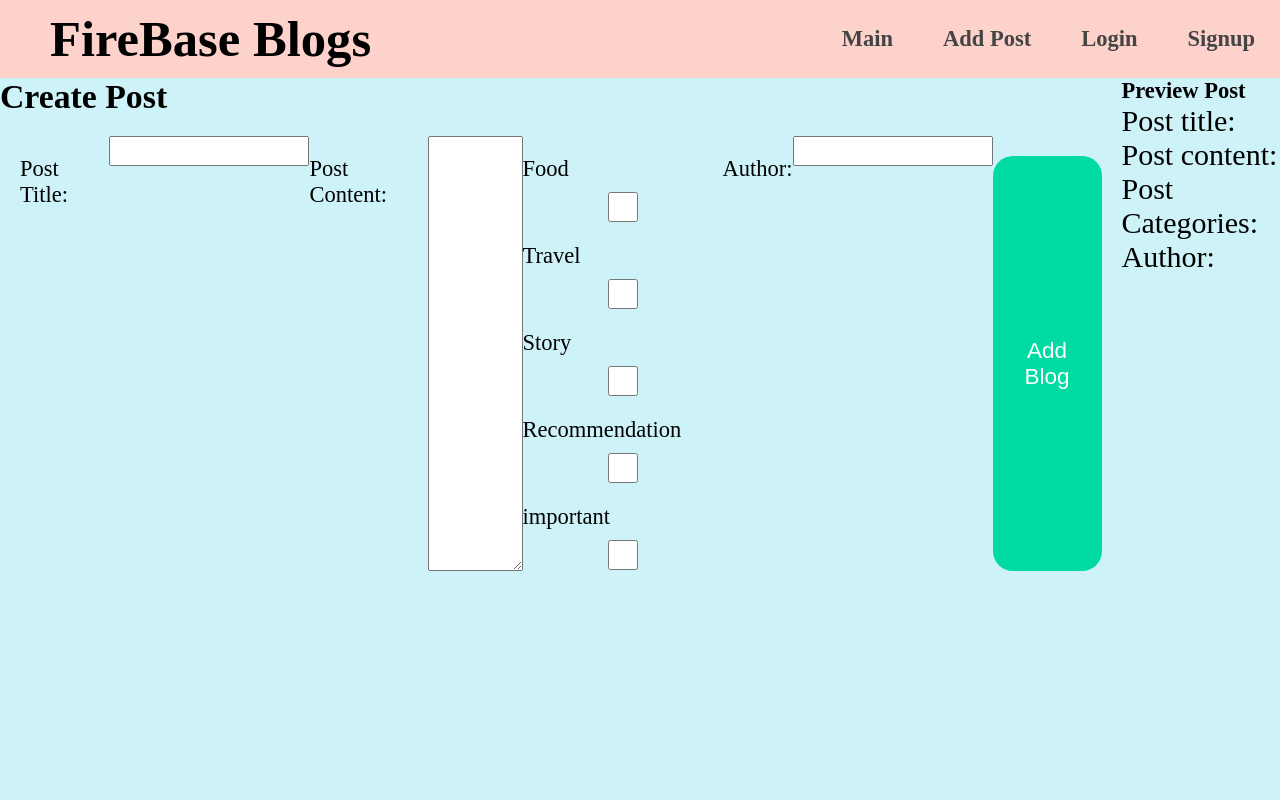
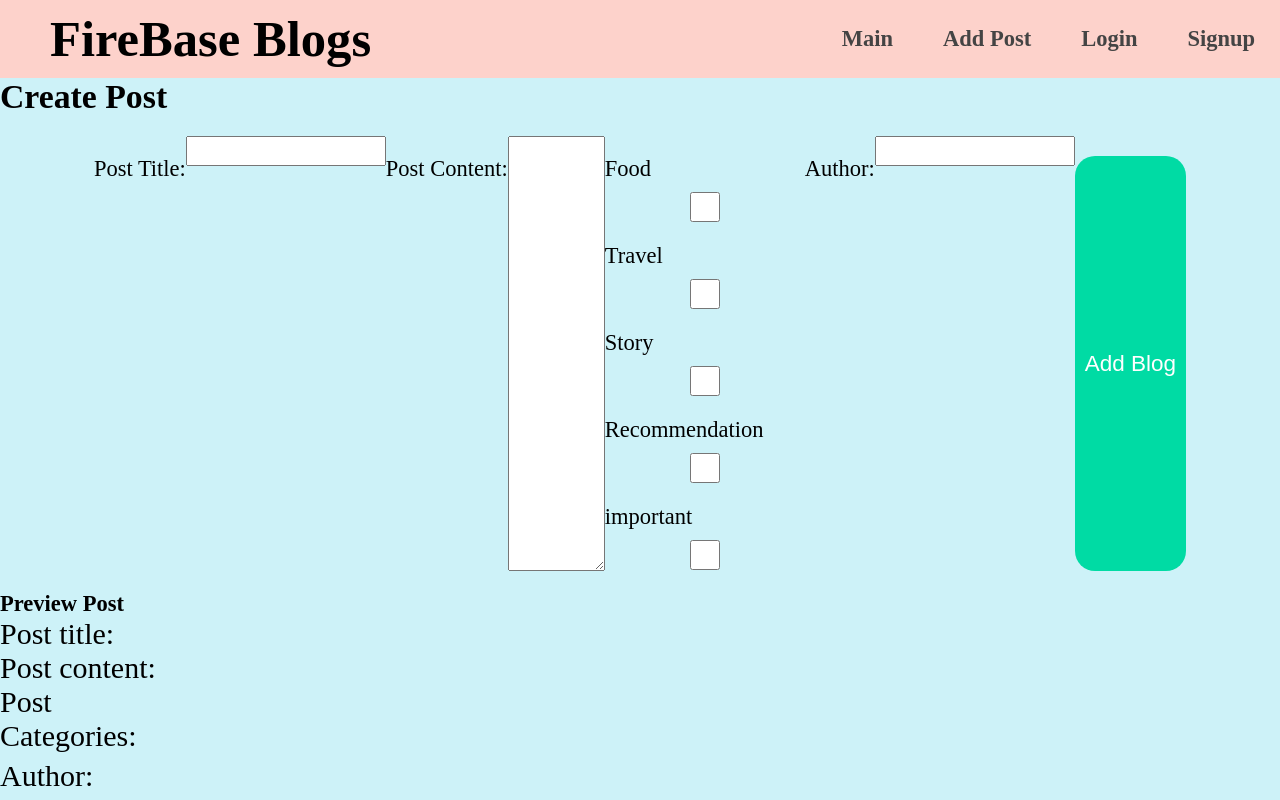
Before and after one commit to staten-island-tech/vue-project-2-twoswords, a Vue app in the folder vue-router/: page /addpost in a window 1280 px wide. Built offline with nearby package versions, Linux system fonts and the light colour scheme.

Commit message:
Update AddPost.vue

```diff
--- a/vue-router/src/components/AddPost.vue
+++ b/vue-router/src/components/AddPost.vue
@@ -1,7 +1,6 @@
 <template>
-    <div id="addpost">
-        <div class="create">
-          <h2>Create Post</h2>
+    <div id="add-post">
+        <h2>Create Post</h2>
         <form v-if="!submitted">
             <label>Post Title:</label>
             <input type="text" v-model.lazy="post.title" required />
@@ -26,15 +25,14 @@
         <div v-if="submitted">
             <h3>Muy Xapowo</h3>
         </div>
-        </div>
-
         <div id="preview">
             <h3>Preview Post</h3>
             <p id="p-title">Post title: {{post.title}}</p>
-            <p id="p-title">Post content: {{post.content}}</p>
+            <p id="p-title">Post content:</p>
+            <p id="p-title">{{post.content}}</p>
             <p id="p-title">Post Categories:</p>
             <ul>
-                <li v-for="category in post.categories" :key="category.id" id="p-title">{{ category }}</li>
+                <li>{{ category }}</li>
             </ul>
             <p id="p-title">Author: {{ post.author }}</p>
         </div>
```
